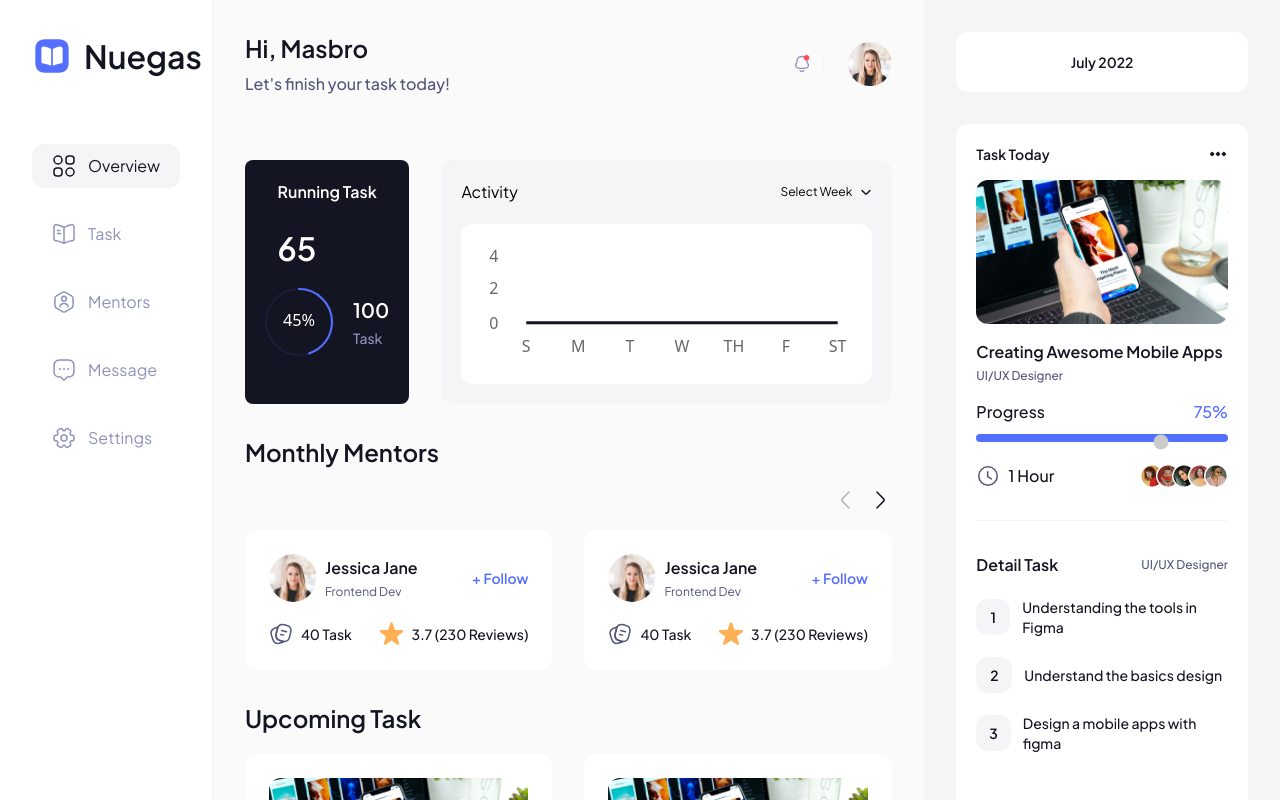
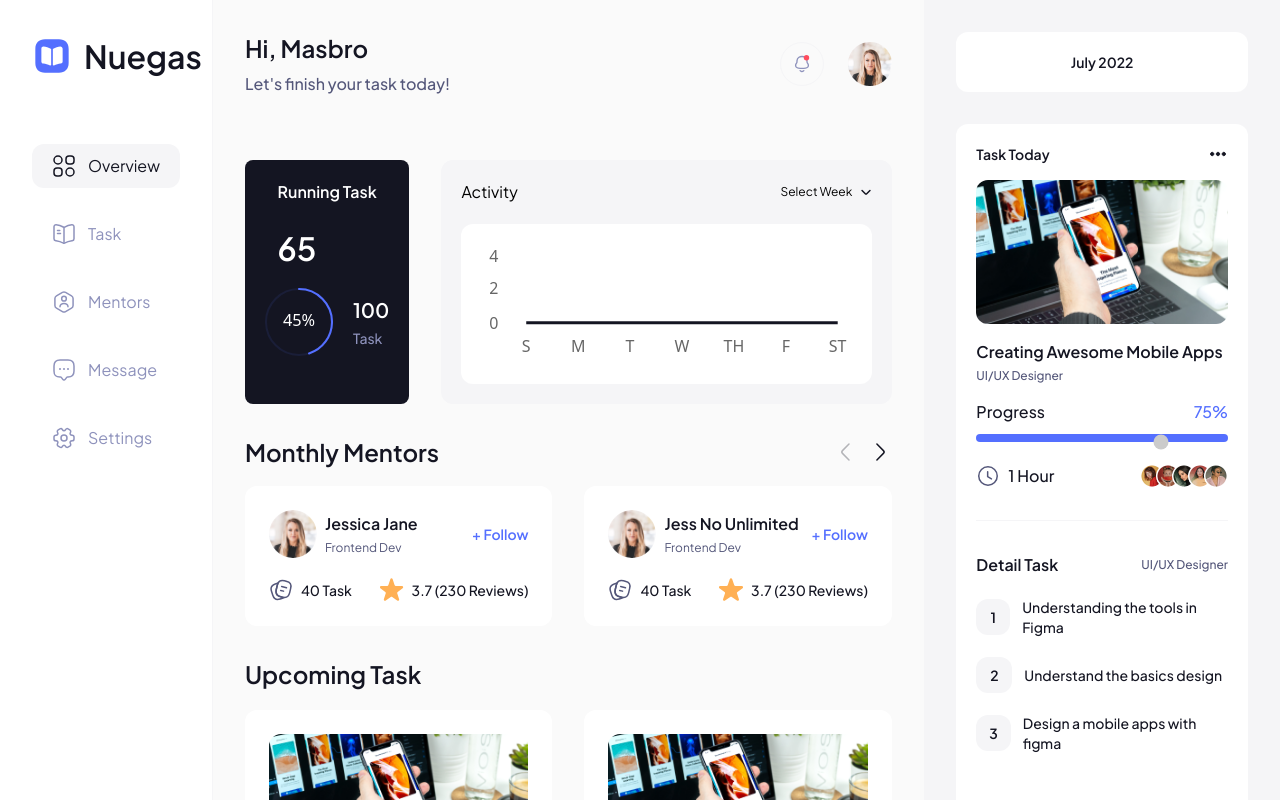
Before and after one commit to pujiragil/nuegas, a React (Vite) app: page / in a window 1280 px wide. Shown: the top 800 px of the page. Built offline with nearby package versions, Linux system fonts and the light colour scheme.

Commit message:
added heading prop for mentorSlider

```diff
--- a/src/pages/mentors.tsx
+++ b/src/pages/mentors.tsx
@@ -14,16 +14,12 @@ const Mentors = () => {
       />
 
       <div className="bg-primary-200 flex flex-col gap-8 px-6 py-8 md:p-8">
-        <div className="space-y-[18px]">
-          <div className="flex items-center justify-between">
-            <h2 className="font-semibold text-secondary-100 text-xl md:text-2xl">
-              Recent Mentors
-            </h2>
-          </div>
-          <div>
-            <MentorSlider smSlide={1} lgSlide={3} sliders={mentorSliders} />
-          </div>
-        </div>
+        <MentorSlider
+          heading="Recent Mentors"
+          smSlide={1}
+          lgSlide={3}
+          sliders={mentorSliders}
+        />
         <div className="space-y-[18px]">
           <div className="flex items-center justify-between">
             <h2 className="font-semibold text-secondary-100 text-xl md:text-2xl">
--- a/src/pages/overview.tsx
+++ b/src/pages/overview.tsx
@@ -1,48 +1,14 @@
 import { ReactElement } from "react";
-import { Mentor, Task, TaskDetail } from "../components/Card";
+import { Task, TaskDetail } from "../components/Card";
 import Chart from "../components/Chart";
 import ProfileLayout from "../components/Layouts/ProfileLayout";
 import ProgressBar from "../components/Progress";
 import "../components/Progress/progressStyle.css";
 import MentorSlider from "../components/Slider/Mentor";
 import TaskSlider from "../components/Slider/Task";
+import { mentorSliders } from "../utils/mentor";
 
 const Dashboard = (): ReactElement => {
-  const mentorSliders: ReactElement[] = [
-    <Mentor
-      avatar="/profile.png"
-      name="Jessica Jane"
-      jobTitle="Frontend Dev"
-      tasks={40}
-      stars={3.7}
-      reviews={230}
-    />,
-    <Mentor
-      avatar="/profile.png"
-      name="Jessica Jane"
-      jobTitle="Frontend Dev"
-      tasks={40}
-      stars={3.7}
-      reviews={230}
-    />,
-    <Mentor
-      avatar="/profile.png"
-      name="Jessica Jane"
-      jobTitle="Frontend Dev"
-      tasks={40}
-      stars={3.7}
-      reviews={230}
-    />,
-    <Mentor
-      avatar="/profile.png"
-      name="Jessica Jane"
-      jobTitle="Frontend Dev"
-      tasks={40}
-      stars={3.7}
-      reviews={230}
-    />,
-  ];
-
   const taskSliders: ReactElement[] = [
     <Task
       thumbnail="/task.png"
@@ -92,16 +58,12 @@ const Dashboard = (): ReactElement => {
           </div>
 
           {/* Mentors */}
-          <div className="flex flex-col gap-5">
-            <div className="flex items-center justify-between">
-              <h2 className="text-2xl font-semibold text-secondary-100">
-                Monthly Mentors
-              </h2>
-            </div>
-            <div>
-              <MentorSlider smSlide={1} lgSlide={2} sliders={mentorSliders} />
-            </div>
-          </div>
+          <MentorSlider
+            heading="Monthly Mentors"
+            smSlide={1}
+            lgSlide={2}
+            sliders={mentorSliders}
+          />
 
           {/* Tasks */}
           <div className="flex flex-col gap-5">
```
